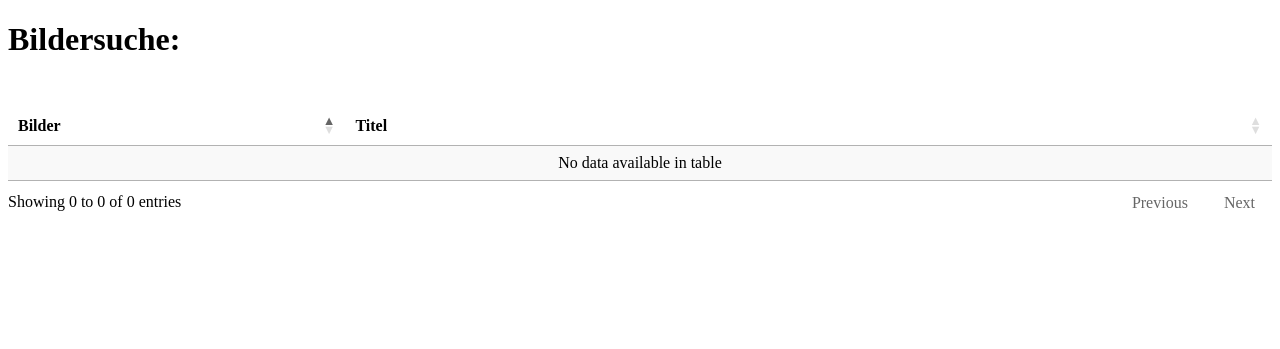
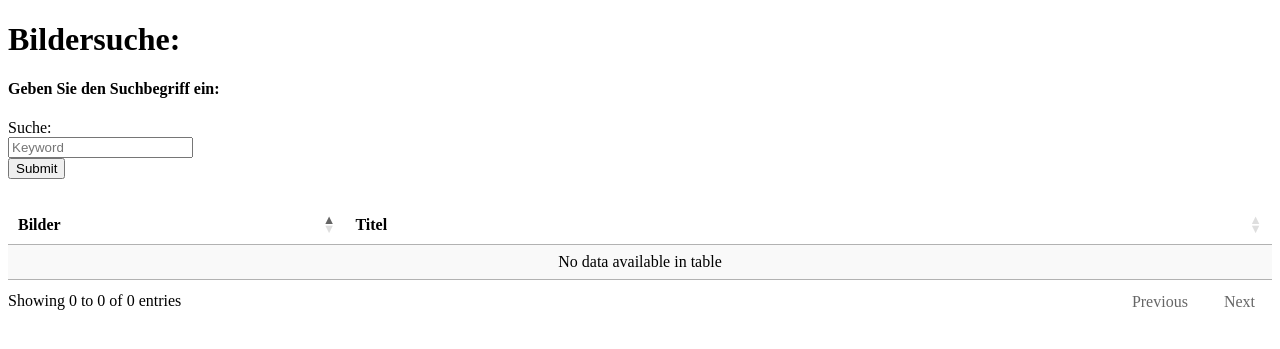
Before and after one commit to Moert52/DA_Subkultur, a Flask app: template da_subkultur/static/templates/test.html in a window 1280 px wide. Shown: the top 349 px of the page. Run offline with Flask 2, Linux system fonts and the light colour scheme; the template is opened without the code that fills it, so the values that code supplies are empty; some libraries are stand-ins or nearby versions.

Commit message:
Subkulurarchiv - Erweiterung Solr Suche

```diff
--- a/da_subkultur/Solr.py
+++ b/da_subkultur/Solr.py
@@ -12,11 +12,13 @@ import io
 import json
 import glob
 import re
-from flask import Flask, render_template, send_from_directory
+from flask import Flask,  render_template, request, url_for, flash, redirect, send_from_directory
+from app.forms import SearchForm
 
 DOCUMENT_SITE_ID = 'Artikel'
 #DOCUMENT_URL = r'C:\Users\mertc\Desktop\HTL - Fächer\Diplomarbeit\Test-tesseract\Cultblech_1'
 app=Flask(__name__, template_folder='static/templates')  # Die Flask-Anwendung
+app.config['SECRET_KEY'] = 'you-will-never-guess'
 
 class Processor(object):
 
@@ -144,6 +146,24 @@ def extract_pdf(fname):
         pix.save("%s/%d.png" % (dir,i))
 
 
+@app.route('/index')
+def index():
+    return render_template('Start.html')
+
+keywords = []
+
+@app.route('/suche', methods=('GET', 'POST'))
+def create():
+    if request.method == 'POST':
+        keyword = request.form['keyword']
+
+        if not keyword:
+            flash('Keyword is required!')
+        else:
+            keywords.append(keyword)
+            return redirect(url_for('homepage', name=keyword))
+    return render_template('test.html')
+
 
 @app.route('/suche/<name>')
 def homepage(name):
@@ -161,8 +181,6 @@ def homepage(name):
     #titlear.sort(key = lambda x: x.lower())
     dirr = r"C:\Users\mertc\Desktop\HTL - Fächer\Diplomarbeit\Test-tesseract\suche"
     for f in glob.glob("%s/*.jpg" % dirr):
-
-
             ff = os.path.join(dirr, f)
             doc = {
                 'title': titlearr[glob.glob("%s/*.jpg" % dirr).index(f)],
@@ -170,11 +188,8 @@ def homepage(name):
             }
             #print(os.path.basename(ff))
             arr.append(doc)
-
     #print(arr)
-
-
-    return render_template("test.html", len=len(arr), arr=arr) #, titlearr= sorted(titlear))
+    return render_template("test.html", len=len(arr), arr=arr, name=str(name)) #, titlearr= sorted(titlear))
 
 #first create the route
 @app.route('/uploads/<path:filename>')
--- a/da_subkultur/static/css/search.css
+++ b/da_subkultur/static/css/search.css
@@ -24,3 +24,7 @@
 label {
     visibility: hidden;
 }
+
+.lblSuche {
+    visibility: visible;
+}
--- a/da_subkultur/static/templates/test.html
+++ b/da_subkultur/static/templates/test.html
@@ -18,6 +18,25 @@
 <body>
 
 <h1> Bildersuche: </h1>
+
+<h4>{% block title %} Geben Sie den Suchbegriff ein: {% endblock %}</h4>
+    <form method="post">
+
+           <label class="lblSuche" for="keyword">Suche:</label>
+        <br>
+        <input type="text" name="keyword"
+               placeholder="Keyword"
+        {% if name %}
+                value="{{name}}">
+        {% else %}
+
+               value="{{ request.form['keyword']}}">
+        {% endif %}
+        </input>
+        <br>
+        <button type="submit">Submit</button>
+
+    </form>
 
 <table id="table_id" class="display">
     <thead>
```
Also changed, not shown: da_subkultur/app/forms.py (added, +8 -0 lines), da_subkultur/static/templates/Suche.html (added, +15 -0 lines).
